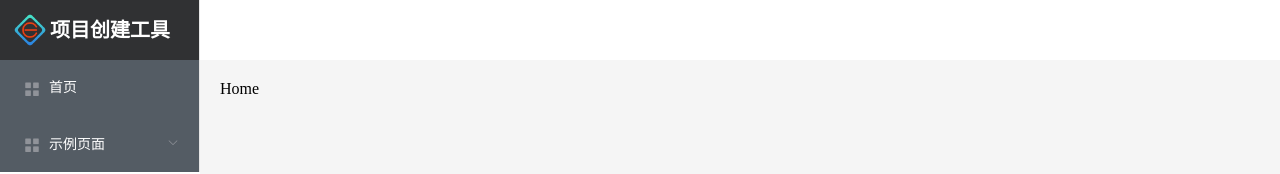
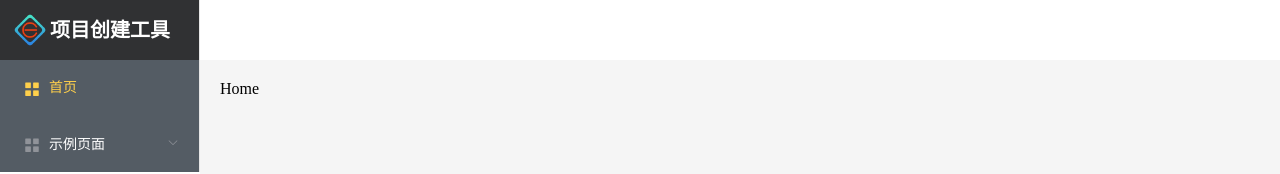
Before and after one commit to SonDemigods/project_init, a Vue app: page /#/Home in a window 1280 px wide. Shown: the top 174 px of the page. Built offline with nearby package versions, Linux system fonts and the light colour scheme; some icons are missing.

Commit message:
refactor:重构代码，调整为组合式api方式。

```diff
--- a/src/layout/Sidebar/index.vue
+++ b/src/layout/Sidebar/index.vue
@@ -1,5 +1,5 @@
 <template>
-  <el-menu default-active="Home"
+  <el-menu default-active="/Home"
            :router="true"
            :background-color="theme.navBgColor"
            :text-color="theme.navTextColor"
@@ -14,10 +14,17 @@
 </template>
 
 <script lang="ts">
-import { defineComponent } from 'vue'
+import {
+  defineComponent,
+  computed
+} from 'vue'
+
+import _ from  'lodash'
 
 import commonRoutes from '@/router/common.routes'
 import businessRoutes from '@/router/business.routes'
+
+import themeConfig  from '@/config/theme.config'
 
 import {
   IF_routerItem
@@ -35,21 +42,13 @@ export default defineComponent({
       default: false
     }
   },
-  computed: {
-    theme(): Object {
-      const {
-        // @ts-ignore
-        $config: { theme }
-      } = this
-      return theme
-    },
-    menuList(): Array<Object> {
-      // 合并路由配置
-      const routes = [...commonRoutes, ...businessRoutes]
-      return this.menuInit(routes)
-    }
-  },
-  methods: {
+  setup() {
+
+    // 主题配置
+    const theme = computed((): Object => {
+      return themeConfig
+    })
+
     /**
      * @functionName menuInit
      * @param {Array} routes 待处理的路由数组
@@ -59,7 +58,7 @@ export default defineComponent({
      * @date 2021-04-20 16:38:23
      * @version V1.0.0
      */
-    menuInit(routes: Array<any>):Array<any> {
+    const menuInit = (routes: Array<any>):Array<any> => {
       const arr: Array<any> = []
       routes.map((item) => {
         const { meta } = item
@@ -71,17 +70,29 @@ export default defineComponent({
           }
 
           // 对含有子项的路由进行递归处理
-          // @ts-ignore
-          if (!this.$_.isEmpty(item.children)) {
-            obj.children = this.menuInit(item.children)
+          if (!_.isEmpty(item.children)) {
+            obj.children = menuInit(item.children)
           }
           arr.push(obj)
         }
       })
       return arr
     }
-  },
-  setup() {}
+
+    // 根据路由生成左侧菜单
+    const menuList = computed((): Array<Object> => {
+      // 合并路由配置
+      const routes = [...commonRoutes, ...businessRoutes]
+      return menuInit(routes)
+    })
+
+    return {
+      theme,
+      menuInit,
+      menuList
+    }
+
+  }
 })
 </script>
 <style lang="scss">
```
